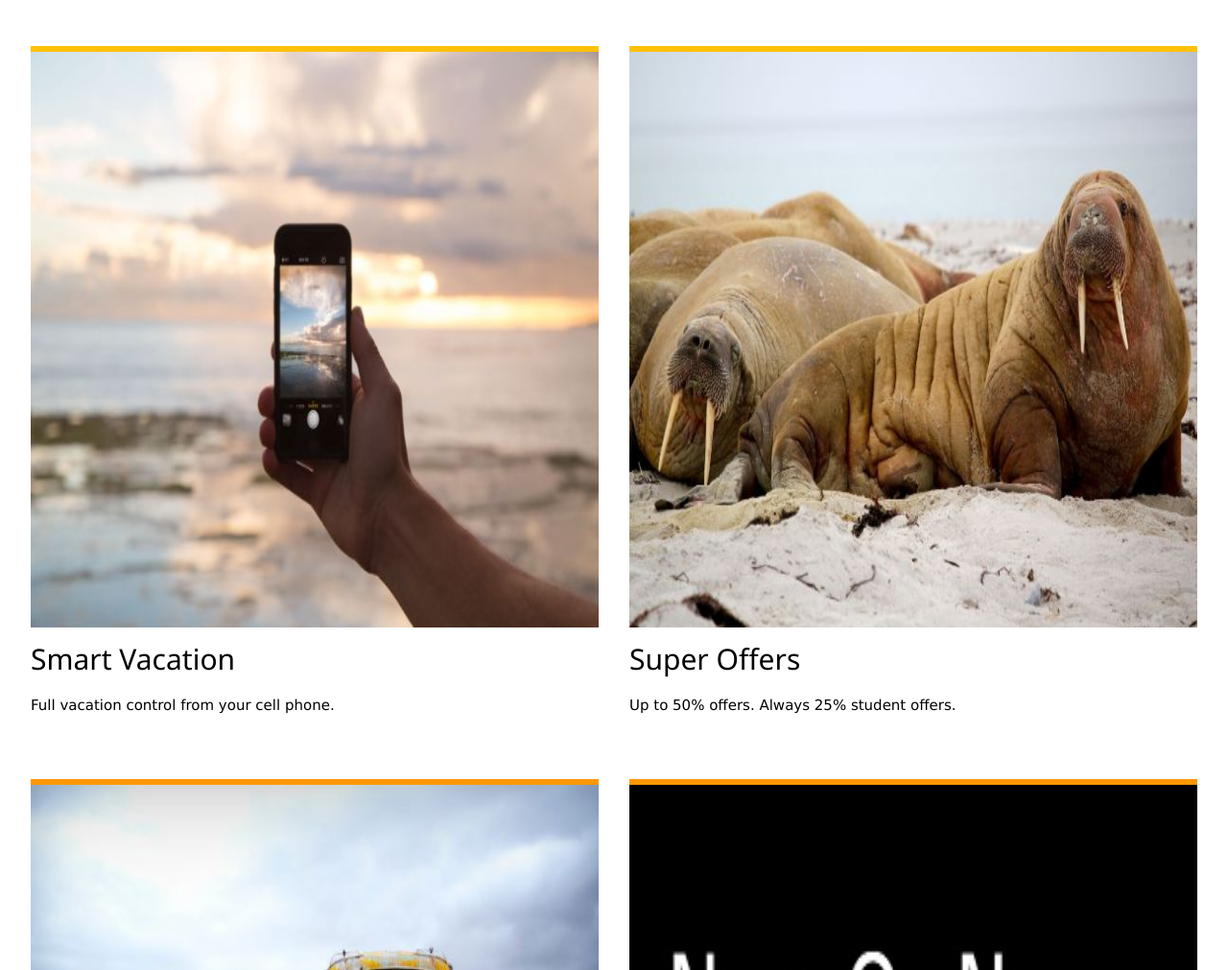
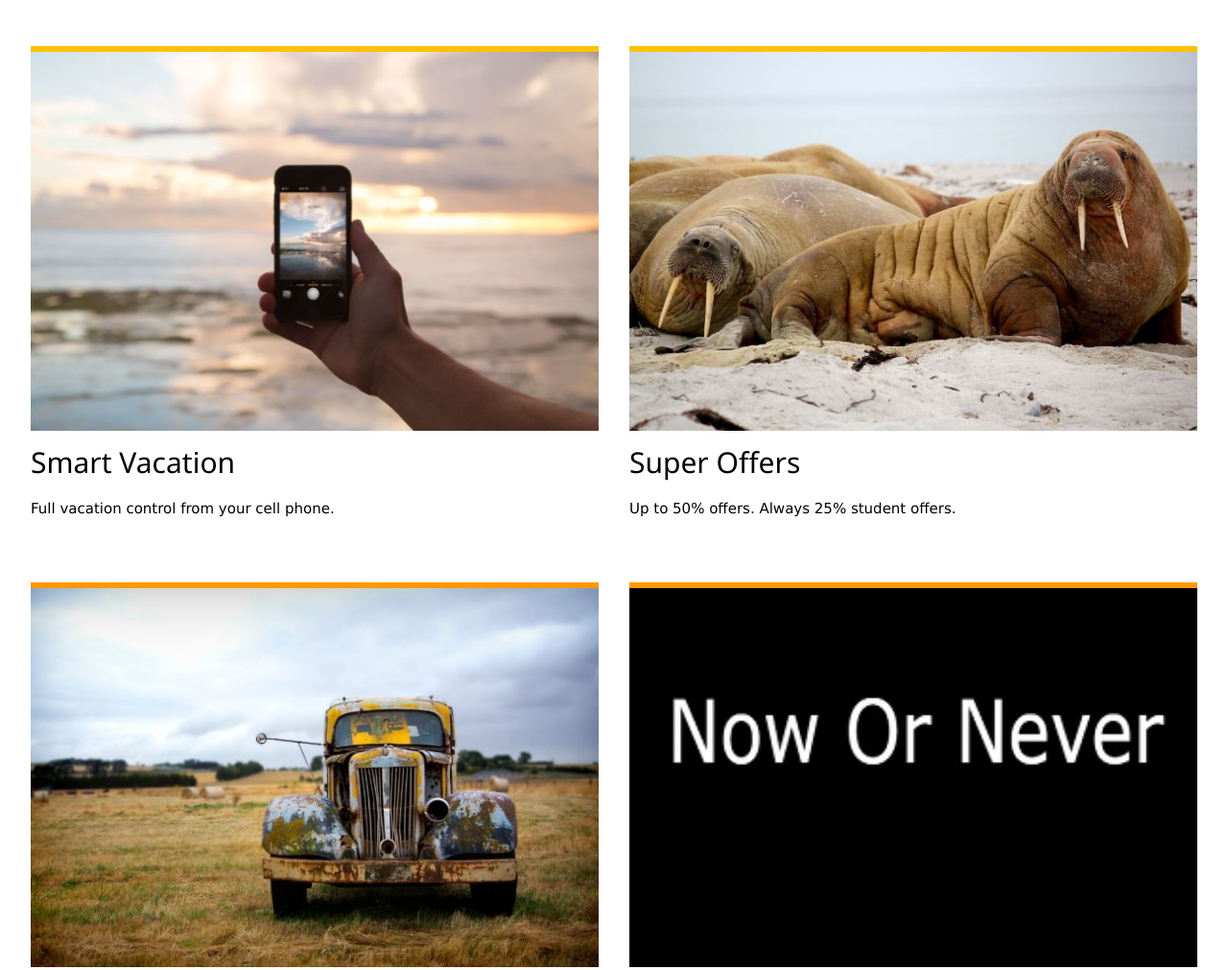
Before and after one commit to abikth/SitewebDepl2425, a plain HTML site: page index.html in a window 1280 px wide. Shown: the part 962-1973 px from the top of the page at 96% size. Drawn offline with Linux system fonts and the light colour scheme.

Commit message:
Update media.css

```diff
--- a/media.css
+++ b/media.css
@@ -121,3 +121,9 @@
     height: auto;
     object-fit: cover;
   }
+
+  img {
+    max-width: 100%;
+    height: auto;
+    object-fit: cover;
+  }
```
